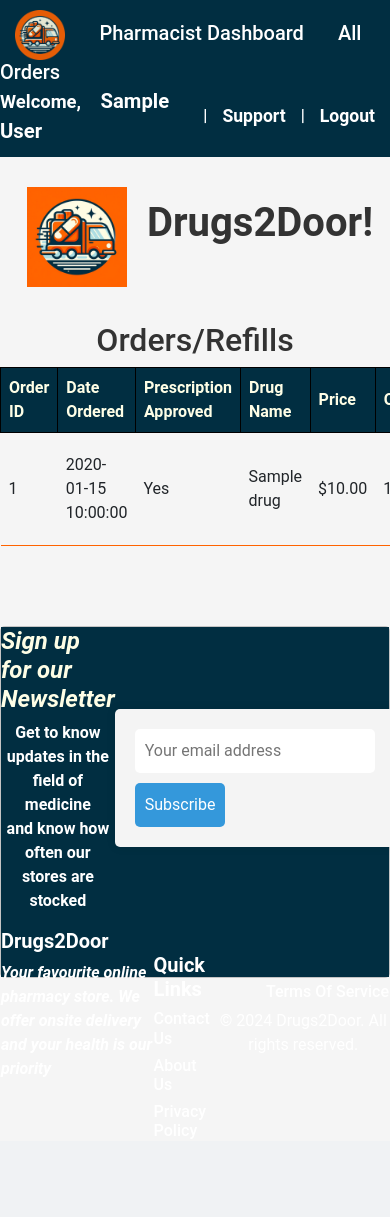
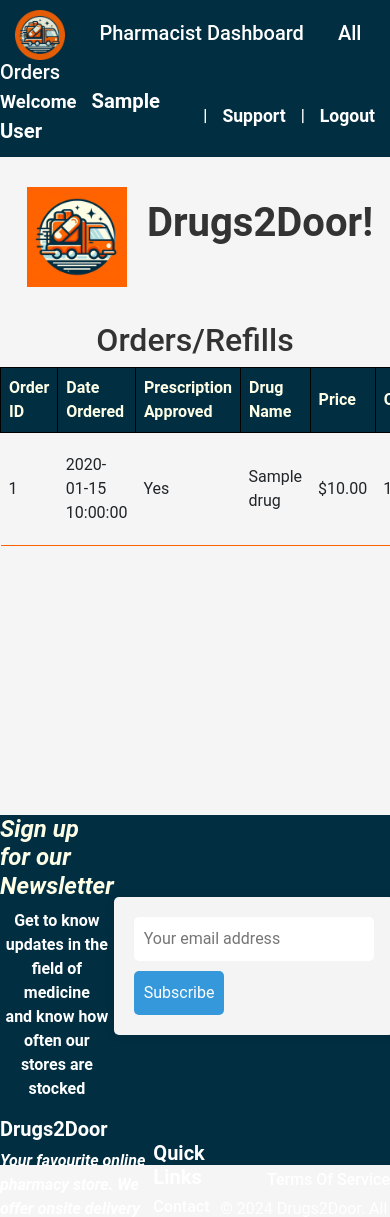
Before and after one commit to chrispoon007/Drugs2Door, a Flask app: page /orders in a window 390 px wide; the page is wider, and only the part inside the window is pictured. Shown: the top 1217 px of that part. Before the commit the page ends 1139 px from the top of that part, so only its background shows below. Run offline with Flask 3, Linux system fonts and the light colour scheme; a user stored in the database is signed in; tables that the repository leaves empty hold one stand-in row (values such as "Sample post"); grey boxes marked "Sample" are stand-in pictures; some libraries are stand-ins or nearby versions.

Commit message:
chore: Update styles.css, support.html, and home.css templates to improve styling and responsiveness

```diff
--- a/templates/base.html
+++ b/templates/base.html
@@ -60,14 +60,14 @@
         <a href="{{ url_for('upload') }}" class="h5">Upload Prescription</a>
         <a href="{{ url_for('orders') }}" class="h5">Orders</a>
             <div class="right-align d-flex align-items-center my-auto">
-                <span>Welcome idjasidajdiasj<a href="{{ url_for('userdetails') }}">{{ current_user.name }}</a></span> |
+                <span>Welcome<a href="{{ url_for('userdetails') }}">{{ current_user.name }}</a></span> |
                 <a href="{{ url_for('support') }}"><i class="fa fa-question-circle"></i> Support</a> |
                 <a href="{{ url_for('logout') }}"> <i class="fa fa-user"></i> Logout</a>
         {% elif current_user.role_id == 1 %}
         <a href="{{ url_for('dashboard') }}" class="h5">Pharmacist Dashboard</a>
         <a href="{{ url_for('pharmacistdash') }}" class="h5">All Orders</a>
             <div class="right-align d-flex align-items-center my-auto">
-                <span style="font-size: 115%;">Welcome, <a href="{{ url_for('userdetails') }}">{{ current_user.name }}</a></span> |
+                <span style="font-size: 115%;">Welcome<a href="{{ url_for('userdetails') }}">{{ current_user.name }}</a></span> |
                 <a href="{{ url_for('support') }}">Support</a> |
                 <a href="{{ url_for('logout') }}">Logout</a>
                 {% endif %}
--- a/templates/orders.html
+++ b/templates/orders.html
@@ -1,6 +1,7 @@
 {% extends "base.html" %}
 
 {% block content %}
+<div class="content">
 <style>
   table, td {
   border-color: #012E41;
@@ -15,8 +16,12 @@ td {
   border-right: none;
   border-bottom: 1.15px solid #ff6300
 }
+
+.content {
+    min-height: calc(100vh - 350px);
+}
+
 </style>
-
 <h2>Orders/Refills</h2>
 
 {% if current_user.is_authenticated %}
@@ -135,8 +140,6 @@ td {
     <a href="{{ url_for('login') }}">Login</a>
   </div>
 {% endif %}
-<div class="modal-content" style="margin-top: 80px;">
-
 <style>
     #denyReasonModal {
         position: fixed;
@@ -352,4 +355,5 @@ function openDenyReasonModal(orderId, buttonElement) {
         document.getElementById('denyReasonModal').style.display = 'none';
     });
 </script>
+</div>
 {% endblock %}
```
Also changed, not shown: static/css/styles.css (line endings or trailing spaces).
